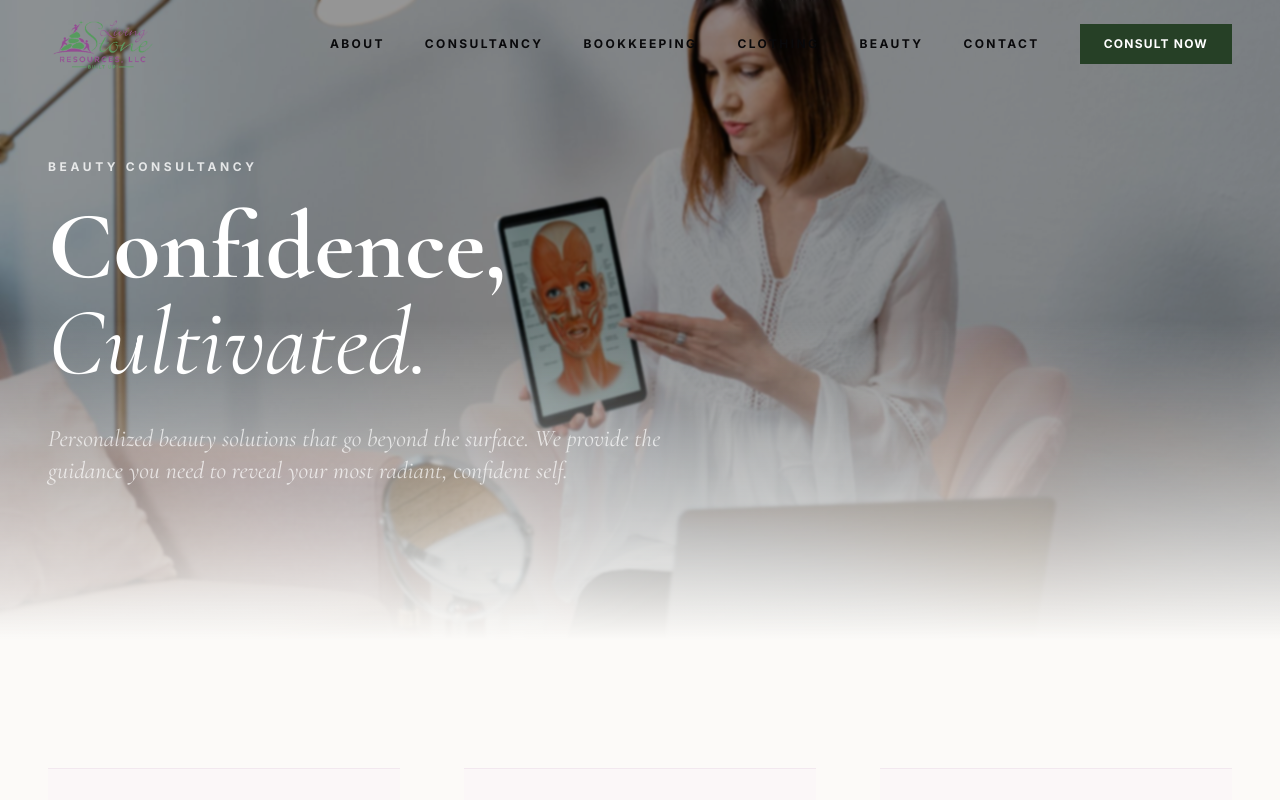
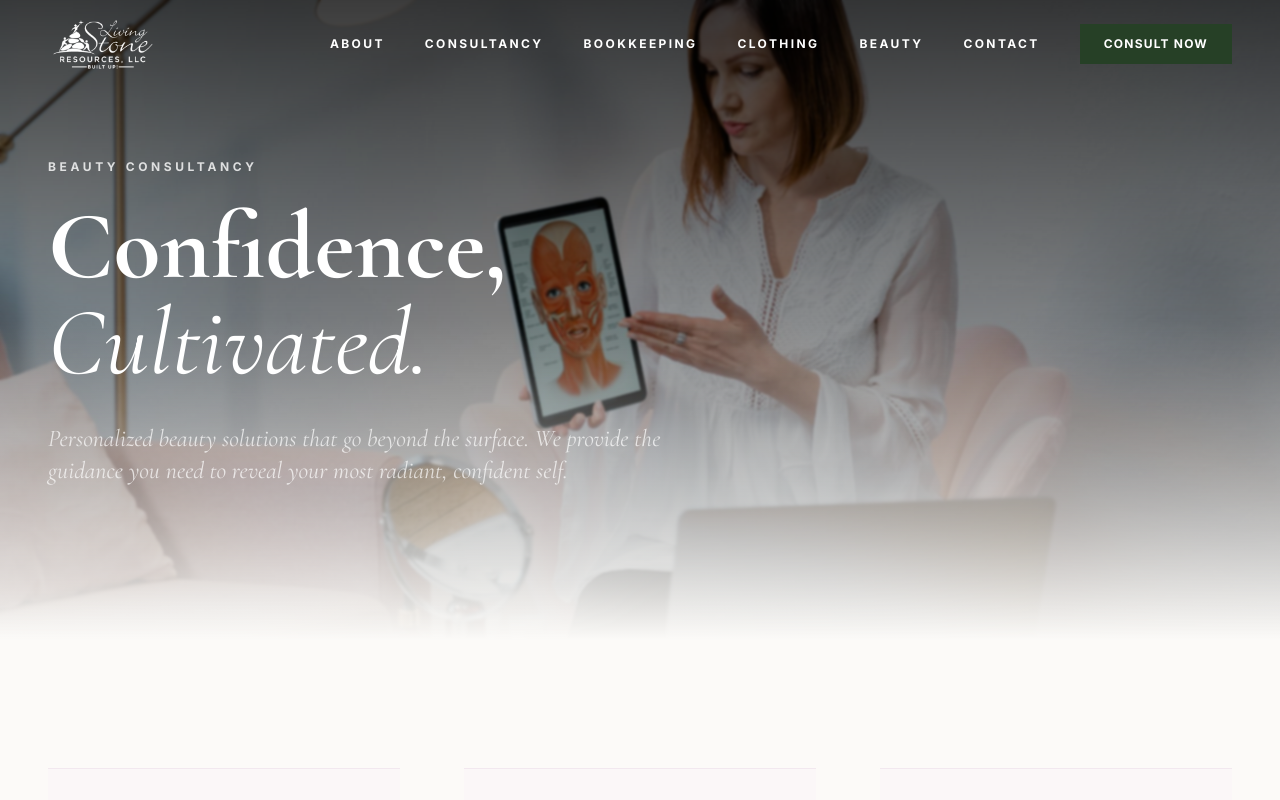
Before and after one commit to LucasMatthew1/Living-Stone-Resources--LLC, a React (Vite) app: page /beauty in a window 1280 px wide. Shown: the top 800 px of the page. Built offline with nearby package versions, Linux system fonts and the light colour scheme.

Commit message:
Added top-down gradient to heroes

```diff
--- a/src/components/Header.tsx
+++ b/src/components/Header.tsx
@@ -14,7 +14,7 @@ const navLinks = [
   { name: "Contact", href: "/contact" },
 ];
 
-export function Header() {
+export function Header({ variant = "dark" }: { variant?: "light" | "dark" }) {
   const [isOpen, setIsOpen] = useState(false);
   const [scrolled, setScrolled] = useState(false);
   const { scrollY } = useScroll();
@@ -22,6 +22,8 @@ export function Header() {
   useMotionValueEvent(scrollY, "change", (latest) => {
     setScrolled(latest > 50);
   });
+
+  const isLight = variant === "light" && !scrolled;
 
   return (
     <header
@@ -35,7 +37,10 @@ export function Header() {
           <img
             src="/assets/image-removebg-preview-c8898cc857e1.png"
             alt="Living Stone Resources"
-            className="h-10 md:h-14 w-auto object-contain transition-transform group-hover:scale-105"
+            className={cn(
+              "h-10 md:h-14 w-auto object-contain transition-transform group-hover:scale-105",
+              isLight && "brightness-0 invert"
+            )}
           />
         </a>
 
@@ -45,7 +50,10 @@ export function Header() {
             <a
               key={link.name}
               href={link.href}
-              className="text-xs font-sans font-bold hover:text-primary transition-colors uppercase tracking-[0.2em]"
+              className={cn(
+                "text-xs font-sans font-bold hover:text-primary transition-colors uppercase tracking-[0.2em]",
+                isLight ? "text-white" : "text-foreground"
+              )}
             >
               {link.name}
             </a>
@@ -57,7 +65,10 @@ export function Header() {
 
         {/* Mobile Toggle */}
         <button
-          className="lg:hidden p-2 text-foreground"
+          className={cn(
+            "lg:hidden p-2 transition-colors",
+            isLight ? "text-white" : "text-foreground"
+          )}
           onClick={() => setIsOpen(!isOpen)}
         >
           {isOpen ? <X size={24} /> : <List size={24} />}
--- a/src/pages/Beauty.tsx
+++ b/src/pages/Beauty.tsx
@@ -40,7 +40,7 @@ export default function Beauty() {
 
   return (
     <div className="min-h-screen bg-background text-foreground font-sans selection:bg-primary selection:text-primary-foreground">
-      <Header />
+      <Header variant="light" />
 
       <main>
         {/* Hero Section */}
@@ -52,6 +52,7 @@ export default function Beauty() {
               className="w-full h-full object-cover"
             />
             <div className="absolute inset-0 bg-black/40 backdrop-blur-[1px]" />
+            <div className="absolute inset-0 bg-gradient-to-b from-black/60 via-transparent to-transparent pointer-events-none" />
             <div className="absolute inset-0 bg-gradient-to-t from-background via-transparent to-transparent" />
           </div>
 
--- a/src/pages/Bookkeeping.tsx
+++ b/src/pages/Bookkeeping.tsx
@@ -40,7 +40,7 @@ export default function Bookkeeping() {
 
   return (
     <div className="min-h-screen bg-background text-foreground font-sans selection:bg-primary selection:text-primary-foreground">
-      <Header />
+      <Header variant="light" />
 
       <main>
         {/* Hero Section */}
@@ -52,6 +52,7 @@ export default function Bookkeeping() {
               className="w-full h-full object-cover"
             />
             <div className="absolute inset-0 bg-black/50 backdrop-blur-[1px]" />
+            <div className="absolute inset-0 bg-gradient-to-b from-black/60 via-transparent to-transparent pointer-events-none" />
             <div className="absolute inset-0 bg-gradient-to-t from-background via-transparent to-transparent" />
           </div>
 
--- a/src/pages/BusinessConsultancy.tsx
+++ b/src/pages/BusinessConsultancy.tsx
@@ -40,7 +40,7 @@ export default function BusinessConsultancy() {
 
   return (
     <div className="min-h-screen bg-background text-foreground font-sans selection:bg-primary selection:text-primary-foreground">
-      <Header />
+      <Header variant="light" />
 
       <main>
         {/* Hero Section */}
@@ -52,6 +52,7 @@ export default function BusinessConsultancy() {
               className="w-full h-full object-cover"
             />
             <div className="absolute inset-0 bg-black/40 backdrop-blur-[2px]" />
+            <div className="absolute inset-0 bg-gradient-to-b from-black/60 via-transparent to-transparent pointer-events-none" />
             <div className="absolute inset-0 bg-gradient-to-t from-background via-transparent to-transparent" />
           </div>
 
--- a/src/pages/Clothing.tsx
+++ b/src/pages/Clothing.tsx
@@ -40,7 +40,7 @@ export default function Clothing() {
 
   return (
     <div className="min-h-screen bg-background text-foreground font-sans selection:bg-primary selection:text-primary-foreground">
-      <Header />
+      <Header variant="light" />
 
       <main>
         {/* Hero Section */}
@@ -52,6 +52,7 @@ export default function Clothing() {
               className="w-full h-full object-cover"
             />
             <div className="absolute inset-0 bg-black/30" />
+            <div className="absolute inset-0 bg-gradient-to-b from-black/60 via-transparent to-transparent pointer-events-none" />
             <div className="absolute inset-0 bg-gradient-to-t from-background via-transparent to-transparent" />
           </div>
 
```
Also changed, not shown: .webura/app-memory.json, .webura/design-pipeline-state.json.
